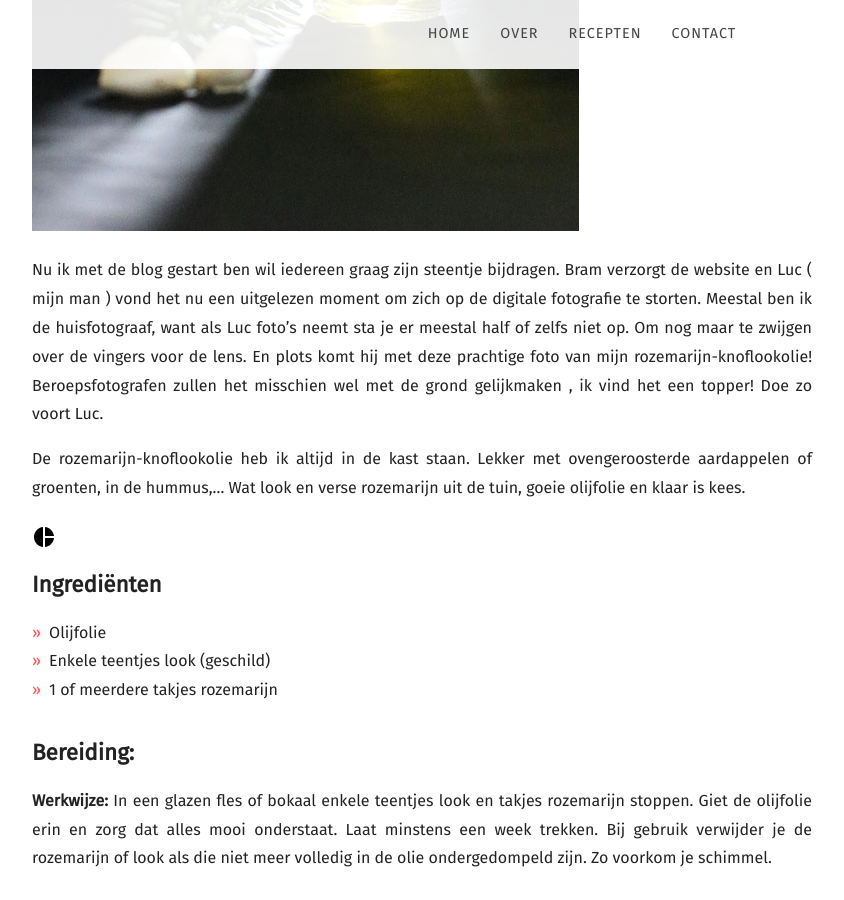
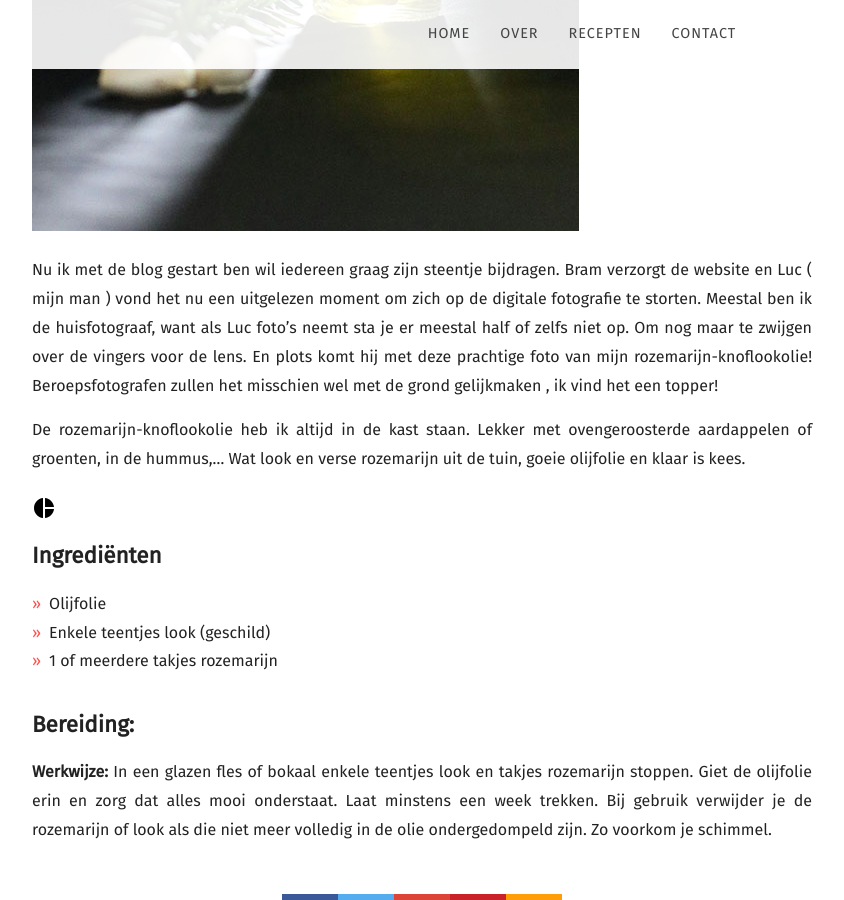
Before and after one commit to fabilicious/fabilicious.github.io, a Jekyll site: the page built from _posts/2018-10-23-rozemarijnolie.md, in a window 1280 px wide and 900 px high, scrolled down 979 px. Shown: the whole window, without its empty margins (58-902 px from the left). Built offline with Jekyll 4.4.1, drawn with Linux system fonts in a browser that asks for light colours; nearby versions of some CDN libraries; some web fonts are replaced.

Commit message:
wijziging tekst

```diff
--- a/_posts/2018-10-23-rozemarijnolie.md
+++ b/_posts/2018-10-23-rozemarijnolie.md
@@ -18,7 +18,6 @@ Meestal ben ik de huisfotograaf, want als Luc foto’s neemt sta je er meestal h
 Om nog maar te zwijgen over de vingers voor de lens.
 En plots komt hij met deze prachtige foto van mijn rozemarijn-knoflookolie!
 Beroepsfotografen zullen het misschien wel met de grond gelijkmaken , ik vind het een topper!
-Doe zo voort Luc.
 
 De rozemarijn-knoflookolie heb ik altijd in de kast staan. Lekker met ovengeroosterde aardappelen of groenten, in de hummus,…
 Wat look en verse rozemarijn uit de tuin, goeie olijfolie en klaar is kees.
```
